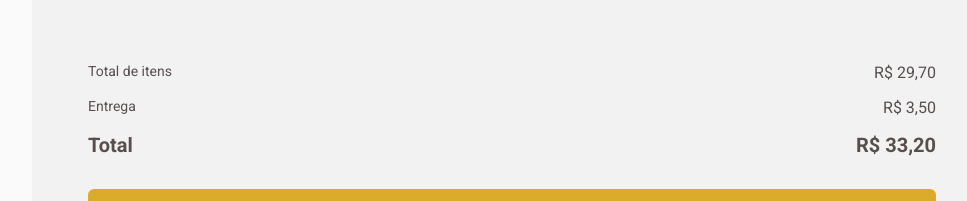
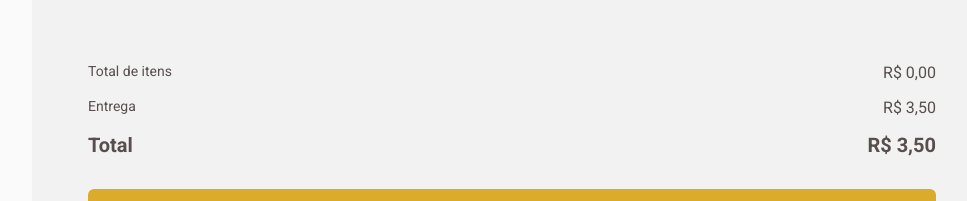
Before and after one commit to CaioVinicius7/coffee-delivery, a React (Vite) app: page /cart in a window 1280 px wide. Shown: the part 1015-1216 px from the top of the page, without its empty margins (128-1095 px from the left). Built offline with nearby package versions, Linux system fonts and the light colour scheme.

Commit message:
feat: cálculo dinâmico do valor total dos itens

```diff
--- a/src/contexts/CartContext.tsx
+++ b/src/contexts/CartContext.tsx
@@ -18,6 +18,10 @@ interface CoffeeSummary {
 interface CartContextType {
   items: CoffeeSummary[];
   itemsQuantity: number;
+  totalValue: {
+    itemsValue: number;
+    withDelivery: number;
+  };
   addNewItemToCart: (item: CoffeeSummary) => void;
   removeItemFromCart: (itemName: string) => void;
   getItemInfosByName: (itemName: string) => CoffeeSummary | any;
@@ -37,6 +41,15 @@ export function CartContextProvider({ children }: CartContextProviderProps) {
   });
 
   const { items, itemsQuantity } = cartState;
+
+  const itemsValue = cartState.items.reduce((total, element) => {
+    return (total += element.price * element.quantity);
+  }, 0);
+
+  const totalValue = {
+    itemsValue,
+    withDelivery: itemsValue + 3.5
+  };
 
   function addNewItemToCart(item: CoffeeSummary) {
     dispatch(addNewItemToCartAction(item));
@@ -59,6 +72,7 @@ export function CartContextProvider({ children }: CartContextProviderProps) {
       value={{
         items,
         itemsQuantity,
+        totalValue,
         addNewItemToCart,
         removeItemFromCart,
         getItemInfosByName,
--- a/src/pages/Cart/index.tsx
+++ b/src/pages/Cart/index.tsx
@@ -25,7 +25,18 @@ interface CardForm {
 }
 
 function Cart() {
-  const { itemsQuantity, items } = useContext(CartContext);
+  const { itemsQuantity, items, totalValue } = useContext(CartContext);
+
+  const itemsValueFormatted = totalValue.itemsValue.toLocaleString("pt-br", {
+    style: "currency",
+    currency: "BRL"
+  });
+
+  const totalValueWithDeliveryFormatted =
+    totalValue.withDelivery.toLocaleString("pt-br", {
+      style: "currency",
+      currency: "BRL"
+    });
 
   const deliveryForm = useForm<CardForm>();
 
@@ -61,7 +72,7 @@ function Cart() {
             <TotalValue>
               <div>
                 <span> Total de itens </span>
-                <span> R$ 29,70 </span>
+                <span> {itemsValueFormatted} </span>
               </div>
 
               <div>
@@ -71,7 +82,7 @@ function Cart() {
 
               <div>
                 <strong> Total </strong>
-                <strong> R$ 33,20 </strong>
+                <strong> {totalValueWithDeliveryFormatted} </strong>
               </div>
 
               <button type="submit">Confirmar Pedido</button>
```
